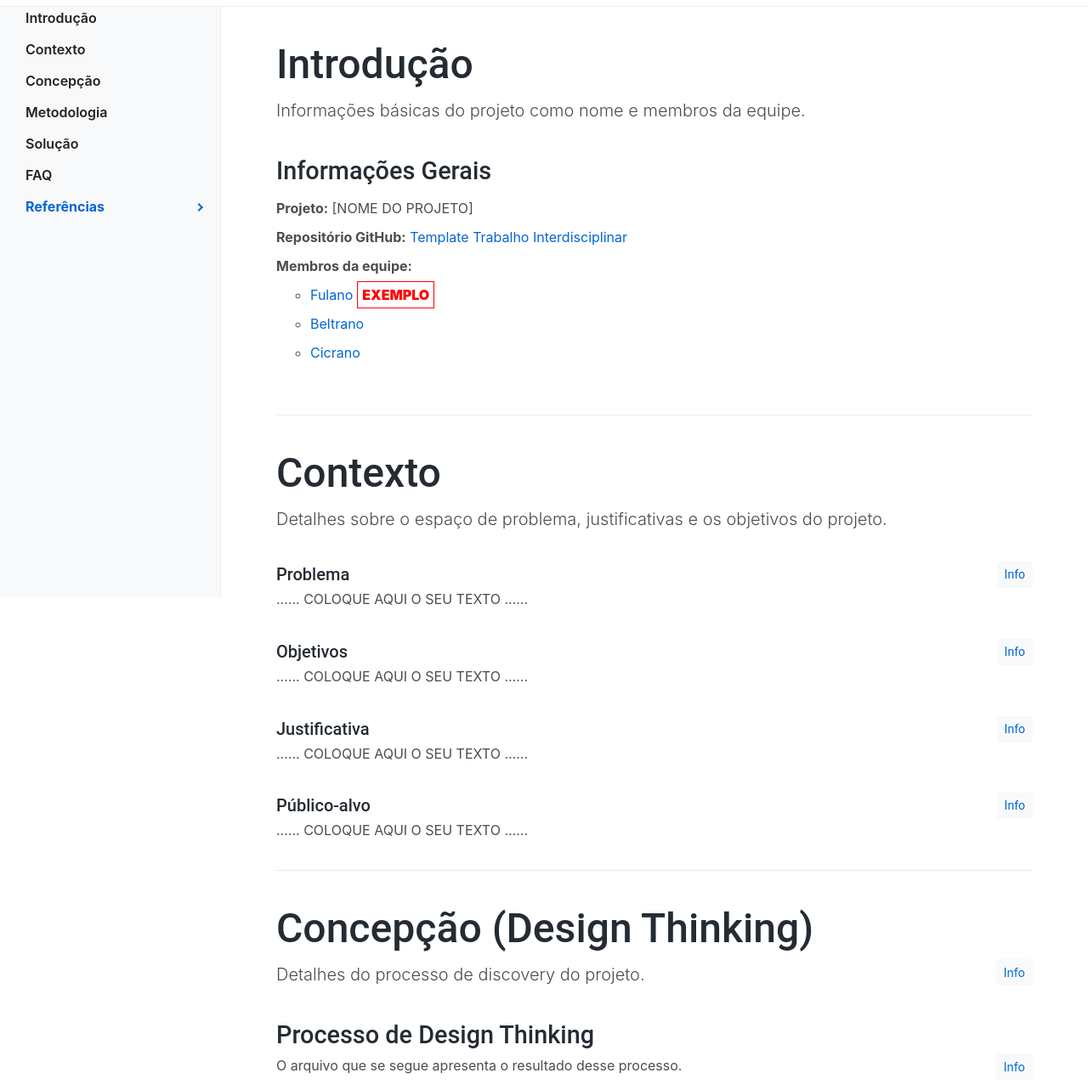
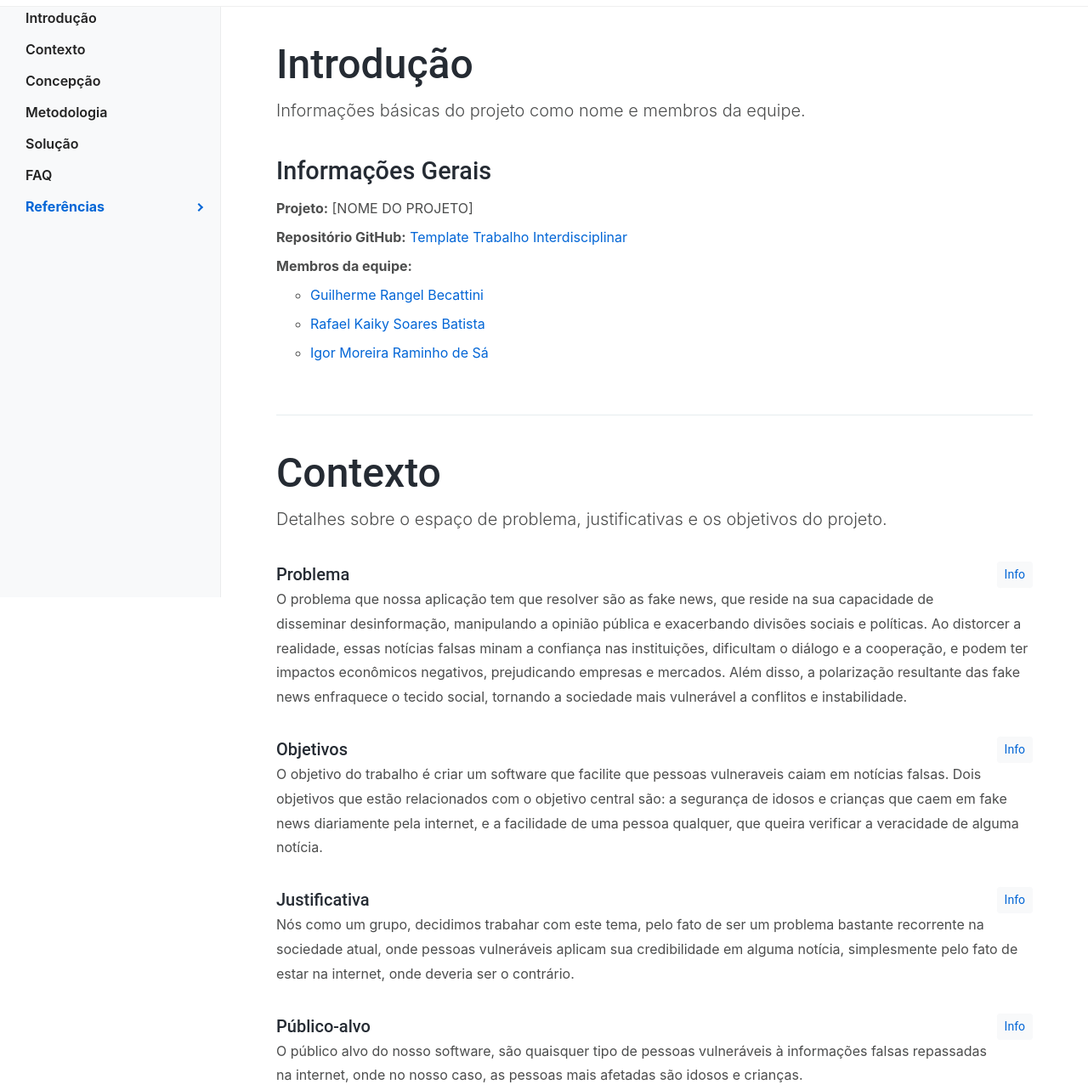
Before and after one commit to ICEI-PUC-Minas-PMGCC-TI/ti-1-pmg-cc-m-20241-g10-fake-news, a plain HTML site: page docs/index.html in a window 1280 px wide. Shown: the part 97-1380 px from the top of the page at 85% size. Drawn offline with Linux system fonts and the light colour scheme.

Commit message:
Update index.html

```diff
--- a/docs/index.html
+++ b/docs/index.html
@@ -3,19 +3,30 @@
 
 <head>
   <meta charset="UTF-8">
+
   <meta http-equiv="X-UA-Compatible" content="IE=edge">
+
   <meta name="viewport" content="width=device-width, initial-scale=1, minimum-scale=1.0, shrink-to-fit=no">
+
   <link href="assets/images/favicon.png" rel="icon">
+
   <title>Trabalho Interdisciplinar - Documentação</title>
+
   <meta name="description" content="Documentação do projeto da disciplina de Trabalho Interdisciplinar">
+
   <meta name="author" content="Rommel Carneiro (WebTech)">
 
   <!-- Stylesheet ========================= -->
   <link rel="stylesheet" type="text/css" href="assets/vendor/bootstrap/css/bootstrap.min.css">
+
   <link rel="stylesheet" type="text/css" href="assets/vendor/font-awesome/css/all.min.css">
+
   <link rel="stylesheet" type="text/css" href="assets/vendor/magnific-popup/magnific-popup.min.css">
+
   <link rel="stylesheet" type="text/css" href="assets/vendor/highlight.js/styles/github.css">
+
   <!-- Custom Stylesheet -->
+
   <link rel="stylesheet" type="text/css" href="assets/css/stylesheet.css">
 </head>
 
@@ -57,34 +68,63 @@
 
       <!-- Sidebar Navigation	============================ -->
       <div class="idocs-navigation bg-light">
+
         <ul class="nav flex-column ">
+
           <li class="nav-item"><a class="nav-link active" href="#ti_intro">Introdução</a> </li>
+
           <li class="nav-item"><a class="nav-link" href="#ti_contexto">Contexto</a></li>
+
           <li class="nav-item"><a class="nav-link" href="#ti_concepcao">Concepção</a>
+
             <ul class="nav flex-column">
+
               <li class="nav-item"><a class="nav-link" href="#ti_processo_dt">Design Thinking</a></li>
+
               <li class="nav-item"><a class="nav-link" href="#ti_especificacoes">Especificações</a></li>
+
               <li class="nav-item"><a class="nav-link" href="#ti_projeto_interfaces">Projeto de Interfaces</a></li>
+
             </ul>
+
           </li>
+
           <li class="nav-item"><a class="nav-link" href="#ti_metodologia">Metodologia</a>
+
             <ul class="nav flex-column">
+
               <li class="nav-item"><a class="nav-link" href="#ti_ferramentas">Ferramentas</a></li>
+
               <li class="nav-item"><a class="nav-link" href="#ti_gestao_projeto">Gestao do Projeto</a></li>
+
               <li class="nav-item"><a class="nav-link" href="#ti_controle_versao">Controle de Versão</a></li>
+
             </ul>
+
           </li>
+
           <li class="nav-item"><a class="nav-link" href="#ti_solucao">Solução</a>
+
             <ul class="nav flex-column">
+
               <li class="nav-item"><a class="nav-link" href="#ti_video">Vídeo do Projeto</a></li>
+
               <li class="nav-item"><a class="nav-link" href="#ti_funcionalidades">Funcionalidades</a></li>
+
               <li class="nav-item"><a class="nav-link" href="#ti_estruturas_dados">Estruturas de Dados</a></li>
+
               <li class="nav-item"><a class="nav-link" href="#ti_modulos_apis">Módulos e APIs</a></li>
+
             </ul>
+
           </li>
+
           <li class="nav-item"><a class="nav-link" href="#ti_faq">FAQ</a></li>
+
           <li class="nav-item"><a class="nav-link" href="#ti_referencias">Referências</a></li>
+
         </ul>
+
       </div>
 
       <!-- Docs Content ============================ -->
@@ -104,12 +144,19 @@
                     <li><strong>Projeto:</strong> [NOME DO PROJETO]</li>
                     <li><strong>Repositório GitHub:</strong> <a href="https://github.com/WebTech-PUC-Minas/ti1-template">Template Trabalho Interdisciplinar</a>
                     </li>
+
                     <li><strong>Membros da equipe:</strong>
+
                       <ul>
-                        <li><a href="https://github.com/fulano">Fulano</a><span class="exemplo">EXEMPLO</span></li>
-                        <li><a href="https://github.com/beltrano">Beltrano</a></li>
-                        <li><a href="https://github.com/cicrano">Cicrano</a></li>
+
+                        <li><a href="https://github.com/guilhermeRBB">Guilherme Rangel Becattini</a><span></li>
+
+                        <li><a href="https://github.com/rafakaiky19">Rafael Kaiky Soares Batista</a></li>
+
+                        <li><a href="https://github.com/NekoS2">Igor Moreira Raminho de Sá</a></li>
+
                       </ul>
+
                     </li>
                   </ul>
                 </div>
@@ -129,7 +176,7 @@
               <div class="alert alert-warning collapse" role="alert" id="collapseProblema">
                 Nesse momento você deve apresentar o problema que a sua aplicação deve resolver. No entanto, não é a hora de comentar sobre a aplicação. Descreva também o contexto em que essa aplicação será usada, se houver: empresa, tecnologias, etc. Novamente, descreva apenas o que de fato existir, pois ainda não é a hora de apresentar requisitos detalhados ou projetos.
               </div>
-              <p>......  COLOQUE AQUI O SEU TEXTO ......</p>
+              <p>O problema que nossa aplicação tem que resolver são as fake news, que reside na sua capacidade de disseminar desinformação, manipulando a opinião pública e exacerbando divisões sociais e políticas. Ao distorcer a realidade, essas notícias falsas minam a confiança nas instituições, dificultam o diálogo e a cooperação, e podem ter impactos econômicos negativos, prejudicando empresas e mercados. Além disso, a polarização resultante das fake news enfraquece o tecido social, tornando a sociedade mais vulnerável a conflitos e instabilidade.</p>
             </section>
 
             <section>
@@ -138,7 +185,8 @@
               <div class="alert alert-warning collapse" role="alert" id="collapseObjetivos">
                 Aqui você deve descrever os objetivos do trabalho indicando que o objetivo geral é desenvolver um software para solucionar o problema apresentado acima. Apresente também alguns (pelo menos 2) objetivos específicos dependendo de onde você vai querer concentrar a sua prática investigativa, ou como você vai aprofundar no seu trabalho.
               </div>
-              <p>......  COLOQUE AQUI O SEU TEXTO ......</p>
+              <p>O objetivo do trabalho é criar um software que facilite que pessoas vulneraveis caiam em notícias falsas. Dois objetivos que estão relacionados com o
+                  objetivo central são: a segurança de idosos e crianças que caem em fake news diariamente pela internet, e a facilidade de uma pessoa qualquer, que queira verificar a veracidade de alguma notícia.</p>
             </section>
 
             <section>
@@ -147,7 +195,7 @@
               <div class="alert alert-warning collapse" role="alert" id="collapseJustificativa">
                 Descreva a importância ou a motivação para trabalhar com esta aplicação que você escolheu. Indique as razões pelas quais você escolheu seus objetivos específicos ou as razões para aprofundar em certos aspectos do software. O grupo de trabalho pode fazer uso de questionários, entrevistas e dados estatísticos, que podem ser apresentados, com o objetivo de esclarecer detalhes do problema que será abordado pelo grupo.
               </div>
-              <p>......  COLOQUE AQUI O SEU TEXTO ......</p>
+              <p>Nós como um grupo, decidimos trabahar com este tema, pelo fato de ser um problema bastante recorrente na sociedade atual, onde pessoas vulneráveis aplicam sua credibilidade em alguma notícia, simplesmente pelo fato de estar na internet, onde deveria ser o contrário.</p>
             </section>
 
             <section>
@@ -157,7 +205,7 @@
                 Descreva quem serão as pessoas que usarão a sua aplicação indicando os diferentes perfis. O objetivo aqui não é definir quem serão os clientes ou quais serão os papéis dos usuários na aplicação. A ideia é, dentro do possível, conhecer um pouco mais sobre o perfil dos usuários: conhecimentos prévios, relação com a tecnologia, relações hierárquicas, etc.
                 Adicione informações sobre o público-alvo por meio de uma descrição textual, ou diagramas de personas, mapa de stakeholders, ou como o grupo achar mais conveniente.
               </div>
-              <p>......  COLOQUE AQUI O SEU TEXTO ......</p>
+              <p>O público alvo do nosso software, são quaisquer tipo de pessoas vulneráveis à informações falsas repassadas na internet, onde no nosso caso, as pessoas mais afetadas são idosos e crianças.</p>
             </section>
 
           </section>
@@ -174,21 +222,38 @@
 
             <section id="ti_processo_dt">
               <h4>Processo de Design Thinking</h4>
+
               <p>O arquivo que se segue apresenta o resultado desse processo.
-                <button type="button" class="btn btn-light btn-sm float-right" data-toggle="collapse" href="#collapseProcesso">Info</button>
+
+                <button type="button"
+                  class="btn btn-light btn-sm float-right"
+                  data-toggle="collapse"
+                  href="#collapseProcesso">Info</button>
+
               </p>
+
               <div class="alert alert-warning collapse" role="alert" id="collapseProcesso">
+
                 <p>Apresente o processo de Design Thinking realizado pelo grupo e documentado por meio do software Miro. No documento apresentado, devem ser incluídos: (1) a matriz CSD, (2) o mapa de stakeholders, (3) as personas, (4) as respectivas propostas de valor e (5) o processo de ideação identificando as ideias levantadas e sua priorização.</p>
               </div>
-              <object data="assets/files/processo-dt.pdf" type="application/pdf" width="100%" height="500px">
-                <p>Não foi possível apresentar o arquivo PDF. Faça o download e abra no seu computador: <a href="/assets/files/processo-dt.pdf">Download</a></p>
+              <object data="assets/files/processo-dt.pdf"
+                type="application/pdf"
+                width="100%"
+                height="500px">
+                <p>Não foi possível apresentar o arquivo PDF. Faça o download e abra no seu computador: <a
+                href="/assets/files/ProcessoDesignThinking.pdf"
+                >Download</a
+                ></p>
               </object>
             </section>
 
             <section id="ti_especificacoes">
               <h4>Especificações do Projeto</h4>
               <p>Documentação das especificações do projeto.
-                <button type="button" class="btn btn-light btn-sm float-right" data-toggle="collapse" href="#collapseEspecificacao">Info</button>
+                <button type="button"
+                  class="btn btn-light btn-sm float-right"
+                  data-toggle="collapse"
+                  href="#collapseEspecificacao">Info</button>
               </p>
               <div class="alert alert-warning collapse" role="alert" id="collapseEspecificacao">
                 <p>Apresente as especificações do projeto, incluindo as histórias de usuário e os requisitos funcionais e não funcionais.</p>
```
